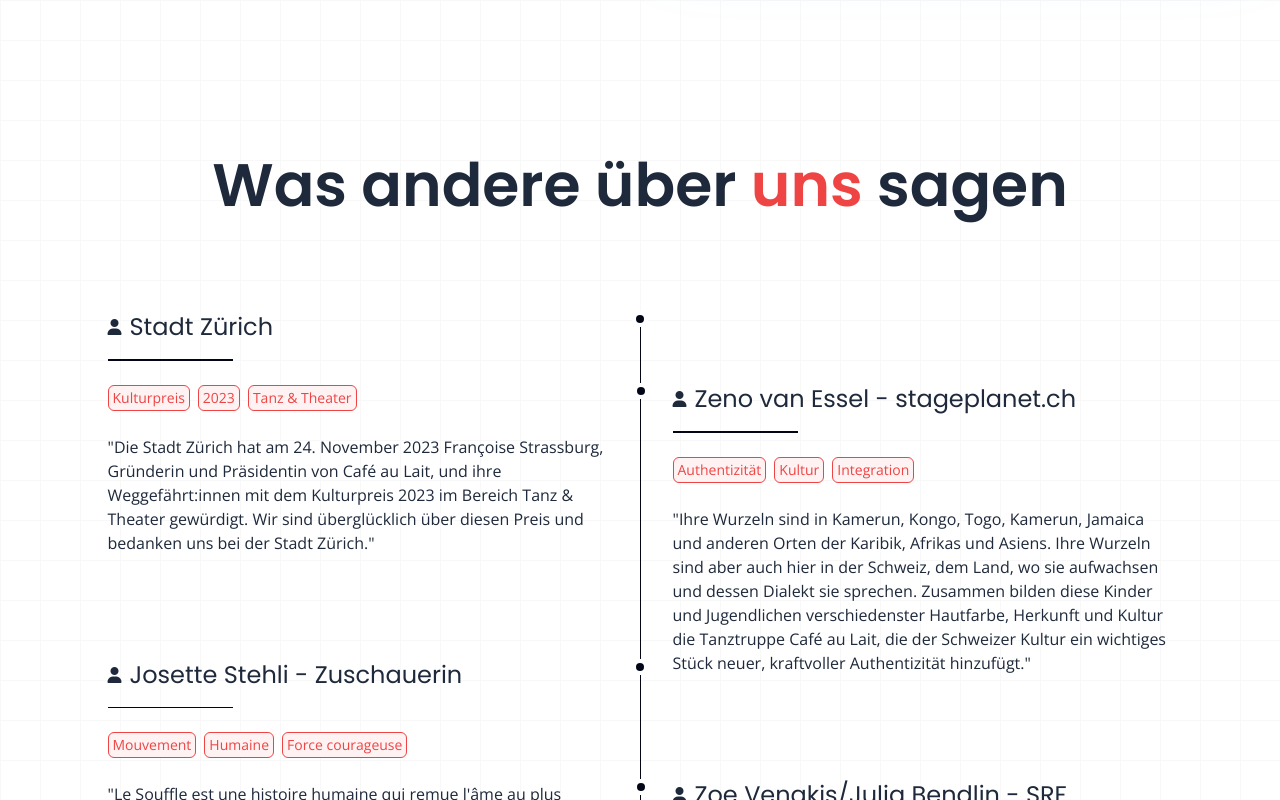
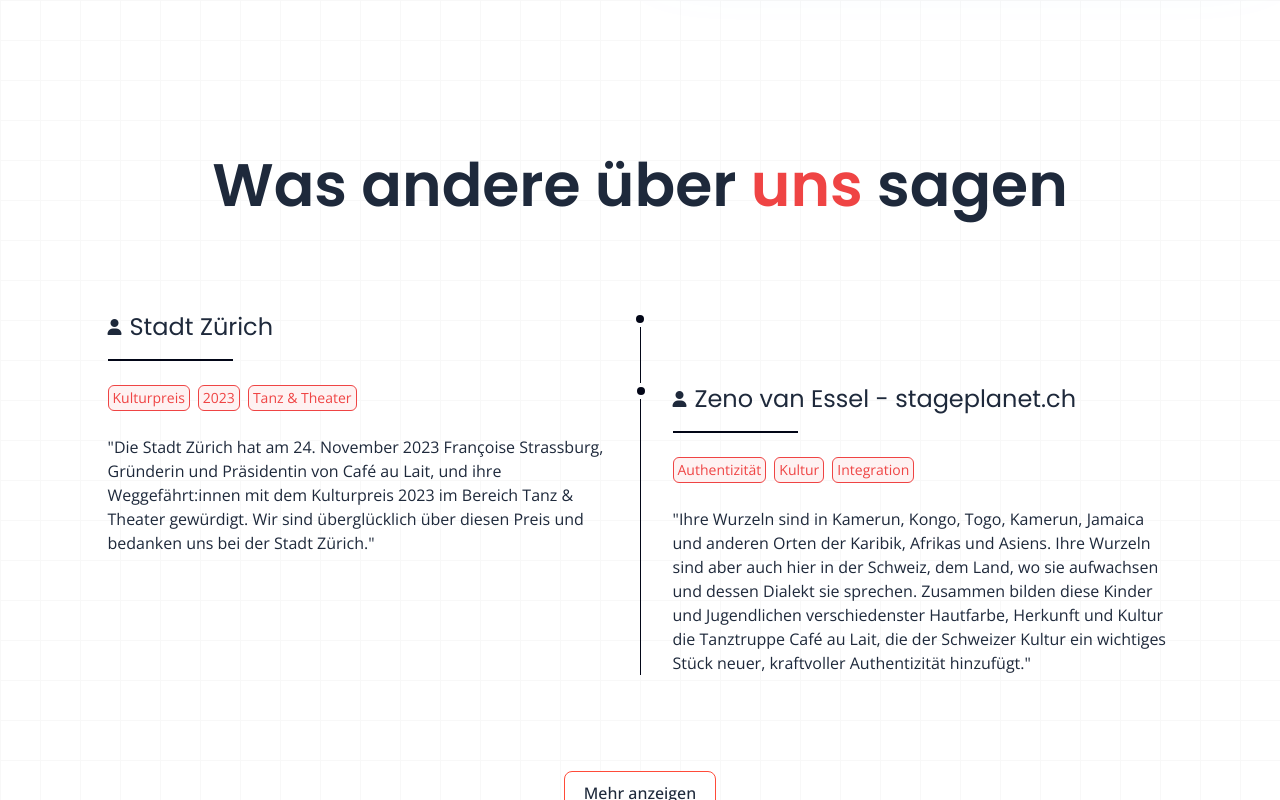
Before and after one commit to vntero/cafeaulait, a SvelteKit app: page / in a window 1280 px wide. Shown: the part 2240-3040 px from the top of the page. Built offline with nearby package versions, Linux system fonts and the light colour scheme.

Commit message:
adds shows component

```diff
--- a/src/components/Header.svelte
+++ b/src/components/Header.svelte
@@ -22,15 +22,15 @@
                 class="duration-200 hover:text-red-500 cursor-pointer"
             >Home</a>
             <a
-                href="#product"
+                href="#kurse"
                 class="duration-200 hover:text-red-500 cursor-pointer"
             >Kurse</a>
             <a
-                href="#reviews"
+                href="#shows"
                 class="duration-200 hover:text-red-500 cursor-pointer"
             >Shows</a>
             <a
-                href="#reviews"
+                href="#uberuns"
                 class="duration-200 hover:text-red-500 cursor-pointer"
             >Über uns</a>
             <button class="specialBtn">
--- a/src/components/Product.svelte
+++ b/src/components/Kurse.svelte
@@ -1,7 +1,7 @@
 <script>
-    import ProductCard from "./ProductCard.svelte";
+    import KurseCard from "./KurseCard.svelte";
     import SectionWrapper from "./SectionWrapper.svelte";
-    let productFeatures=[
+    let kurseFeatures=[
         {
             featureList: [
             ],
@@ -11,7 +11,7 @@
     ]
 </script>
 
-<SectionWrapper id="product">
+<SectionWrapper id="kurse">
     <div
         class="flex flex-col gap-10 sm:gap-14 md:gap-24 flex-1 items-center justify-center pb-10 md:pb-14"
     >
@@ -22,8 +22,8 @@
                 Kurse
             </h3>
         </div>
-            {#each productFeatures as productFeature, index}
-                <ProductCard {productFeature} {index} >
+            {#each kurseFeatures as kurseFeature, index}
+                <KurseCard {kurseFeature} {index} >
                     {#if index === 0}
                     Taucht ein in unsere Tanzkurse – <span class="text-red-500 font-medium"> Spaß für jedes Alter!</span>
                     {:else if index === 1}
@@ -35,7 +35,7 @@
                     {:else}
                     Stage <span class="text-red-500 font-medium">Company</span>
                     {/if}
-                </ProductCard>
+                </KurseCard>
             {/each}
         </div>
 </SectionWrapper>
--- a/src/components/ProductCard.svelte
+++ b/src/components/KurseCard.svelte
@@ -1,6 +1,6 @@
 <script>
     export let index;
-    export let productFeature;
+    export let kurseFeature;
 </script>
 
 <div
@@ -13,9 +13,9 @@
         >
             <slot />
         </h4>
-        <p>{productFeature.description}</p>
+        <p>{kurseFeature.description}</p>
         <div class="flex flex-col gap-3">
-            {#each productFeature.featureList as listItem}
+            {#each kurseFeature.featureList as listItem}
                 <div class="flex gap-2 items-center">
                     <div
                         class="grid place-items-center px-1.5 text-xs sm:text-sm aspect-square rounded-full border-[1.5px] bg-white border-solid border-green-300"
@@ -45,7 +45,7 @@
             {/each}
         </div>
         <div class="flex flex-col bg-white gap-4 flex-1">
-            <img src={productFeature.imgUrl} alt="product-img" />
+            <img src={kurseFeature.imgUrl} alt="kurse-img" />
         </div>
     </div>
 </div>
--- /dev/null
+++ b/src/components/Shows.svelte
@@ -0,0 +1,58 @@
+<script>
+    import ShowsCard from "./ShowsCard.svelte";
+    import SectionWrapper from "./SectionWrapper.svelte";
+
+    let lim = true;
+
+    let showsList = [
+        {
+            name: "Stadt Zürich",
+            review: `"Die Stadt Zürich hat am 24. November 2023 Françoise Strassburg, Gründerin und Präsidentin von Café au Lait, und ihre Weggefährt:innen mit dem Kulturpreis 2023 im Bereich Tanz & Theater gewürdigt. Wir sind überglücklich über diesen Preis und bedanken uns bei der Stadt Zürich."`,
+            features: [
+                "Kulturpreis",
+                "2023",
+                "Tanz & Theater",
+            ],
+        },
+        {
+            name: "Zeno van Essel - stageplanet.ch",
+            review: `"Ihre Wurzeln sind in Kamerun, Kongo, Togo, Kamerun, Jamaica und anderen Orten der Karibik, Afrikas und Asiens. Ihre Wurzeln sind aber auch hier in der Schweiz, dem Land, wo sie aufwachsen und dessen Dialekt sie sprechen. Zusammen bilden diese Kinder und Jugendlichen verschiedenster Hautfarbe, Herkunft und Kultur die Tanztruppe Café au Lait, die der Schweizer Kultur ein wichtiges Stück neuer, kraftvoller Authentizität hinzufügt."`,
+            features: [
+                "Authentizität",
+                "Kultur",
+                "Integration",
+            ],
+        },
+    ];
+</script>
+
+<SectionWrapper id="shows">
+    <div
+        class="flex flex-col gap-10 sm:gap-14 md:gap-24 py-20 flex-1 items-center justify-center"
+    >
+        <div class="flex flex-col gap-2">
+            <br>
+            <h3
+                class="text-4xl sm:text-5xl md:text-6xl max-w-[1000px] mx-auto w-full font-semibold text-center"
+            >
+            Was andere über <span class="text-red-500">uns</span> sagen
+            </h3>
+        </div>
+        <div class="flex flex-col md:flex-row gap-8 w-fit mx-auto">
+            <div class="flex flex-col gap-8">
+                {#each lim ? showsList.slice(0, 4) : showsList as showsItem, index}
+                    <ShowsCard {showsItem} left={true} {index} />
+                {/each}
+            </div>
+            <div class="w-[1px] bg-slate-950 hidden md:flex"></div>
+            <div class="flex flex-col gap-8">
+                {#each lim ? showsList.slice(0, 4) : showsList as showsItem, index}
+                    <ShowsCard {showsItem} {index} />
+                {/each}
+            </div>
+        </div>
+        <button on:click={() => (lim = !lim)} class="specialBtn">
+            <p>{lim ? "Mehr anzeigen" : "Weniger anzeigen"}</p>
+        </button>
+    </div>
+</SectionWrapper>
--- /dev/null
+++ b/src/components/ShowsCard.svelte
@@ -0,0 +1,46 @@
+<script>
+    export let showsItem;
+    export let left;
+    export let index;
+</script>
+
+<div
+    class={"flex flex-col gap-2 w-full max-w-[500px] mx-auto relative " +
+        (left
+            ? index % 2 === 1
+                ? "hidden md:flex opacity-0 pointer-events-none max-h-[40px] overflow-hidden"
+                : " "
+            : index % 2 === 0
+              ? "hidden md:flex opacity-0 pointer-events-none max-h-[40px] overflow-hidden"
+              : " ")}
+>
+    <div class="flex relative">
+        <div
+            class={"absolute reounded-full bg-white aspect-square hidden md:grid place-items-center h-4 top-0 " +
+                (index % 2 === 0
+                    ? " right-0 -mr-8 translate-x-1/2"
+                    : " left-0 -ml-8 -translate-x-1/2")}
+        >
+            <div
+                class="rounded-full bg-slate-950 aspect-square bg-slate-950 h-2"
+            />
+        </div>
+        <div class="flex items-center gap-2">
+            <i class="fa-solid fa-user" />
+            <h3 class="text-lg sm:text-xl md:text-2xl">
+                {showsItem.name}
+            </h3>
+        </div>
+    </div>
+    <div class="h-[1.5px] bg-slate-950 w-1/4 mr-auto mb-4 mt-2"></div>
+    <div class="flex items-center flex-wrap gap-2 text-xs sm:text-sm mb-4">
+        {#each showsItem.features as keywork}
+            <div
+                class="p-1 py-0.5 rounded-md border border-solid border-red-500 bg-red-50 text-red-500"
+            >
+                <p>{keywork}</p>
+            </div>
+        {/each}
+    </div>
+    <p>{showsItem.review}</p>
+</div>
--- a/src/routes/+layout.svelte
+++ b/src/routes/+layout.svelte
@@ -1,7 +1,6 @@
 <script>
   import "../app.css";
   import CtAs from "../components/CTAs.svelte";
-  import Footer from "../components/Footer.svelte";
   import Header from "../components/Header.svelte";
 
   import { openModal } from "../store";
@@ -32,23 +31,23 @@
       </div>
       <div class="flex flex-col gap-4 flex-1">
           <button
-              on:click={() => reroute("#product")}
+              on:click={() => reroute("#kurse")}
               class="border-none outline-none p-2 group duration-200 cursor-pointer text-left"
           >
               <p
                   class="duration-200 group-hover:pl-2 poppins text-3xl font-semibold"
               >
-                  Product <i class="fa-solid fa-chevron-right text-xl pl-4" />
+                  Kurse <i class="fa-solid fa-chevron-right text-xl pl-4" />
               </p>
           </button>
           <button
-              on:click={() => reroute("#reviews")}
+              on:click={() => reroute("#shows")}
               class="border-none outline-none p-2 group duration-200 cursor-pointer text-left"
           >
               <p
                   class="duration-200 group-hover:pl-2 poppins text-3xl font-semibold"
               >
-                  Reviews <i class="fa-solid fa-chevron-right text-xl pl-4" />
+                  Shows <i class="fa-solid fa-chevron-right text-xl pl-4" />
               </p>
           </button>
           <button
@@ -77,8 +76,8 @@
 <svelte:window bind:scrollY={y} bind:outerHeight />
 <!-- header
 hero
-product description
-user reviews
+kurse description
+shows
 faq
 conversion-
 footer -->
--- a/src/routes/+page.svelte
+++ b/src/routes/+page.svelte
@@ -1,15 +1,15 @@
 <script>
     import Hero from "../components/Hero.svelte"
-    import Product from "../components/Product.svelte"
-    import Reviews from "../components/Reviews.svelte"
+    import Kurse from "../components/Kurse.svelte"
+    import Shows from "../components/Shows.svelte"
     import FAQs from "../components/FAQs.svelte"
     import Footer from "../components/Footer.svelte"
 </script>
 
 <main class="flex flex-col">
     <Hero/>
-    <Product/>
-    <Reviews/>
+    <Kurse/>
+    <Shows/>
     <FAQs/>
     <Footer/>
 </main>
```
Also changed, not shown: src/components/UberUns.svelte (renamed from src/components/Reviews.svelte), src/components/UberUnsCard.svelte (renamed from src/components/ReviewCard.svelte).
